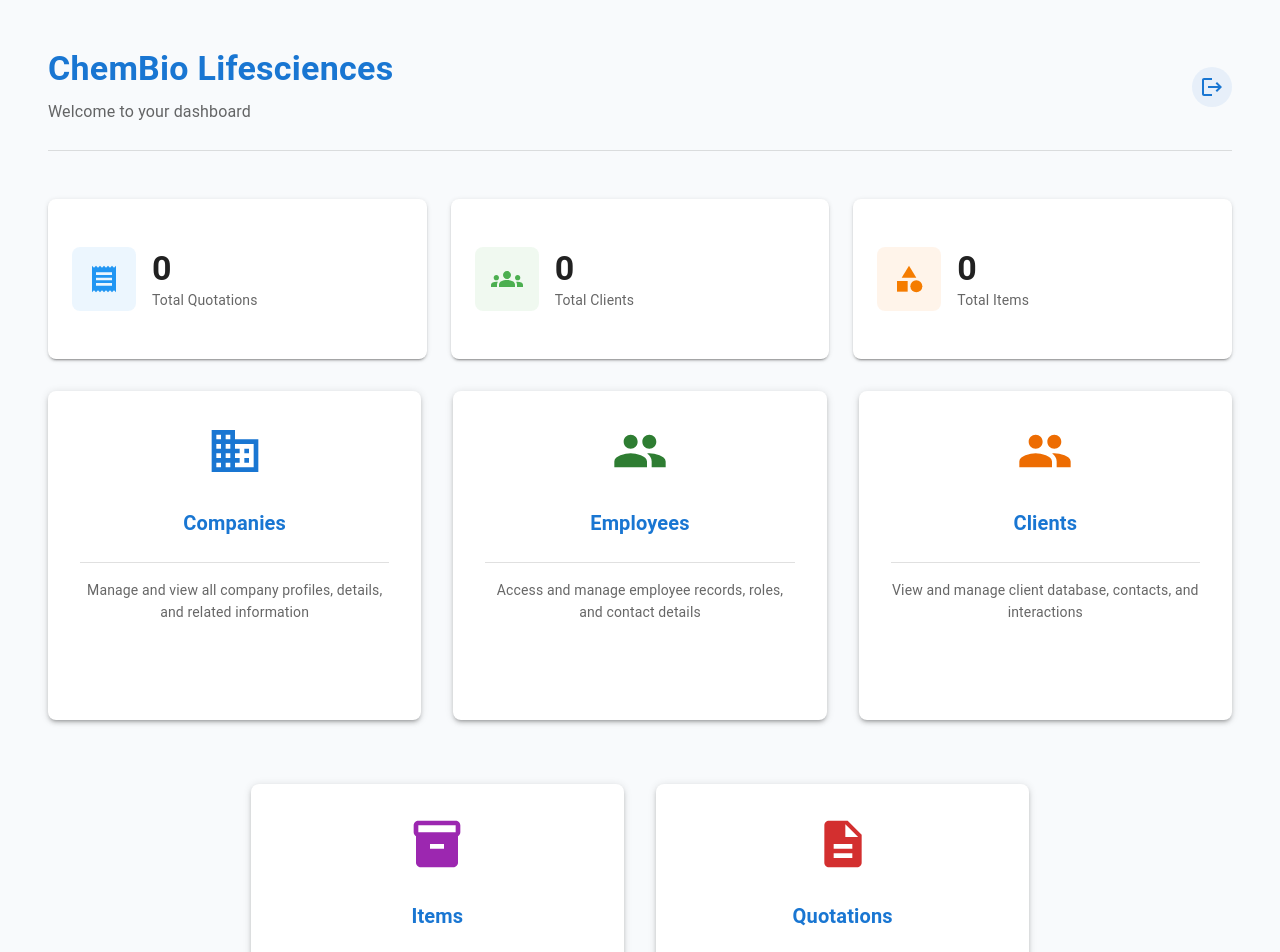
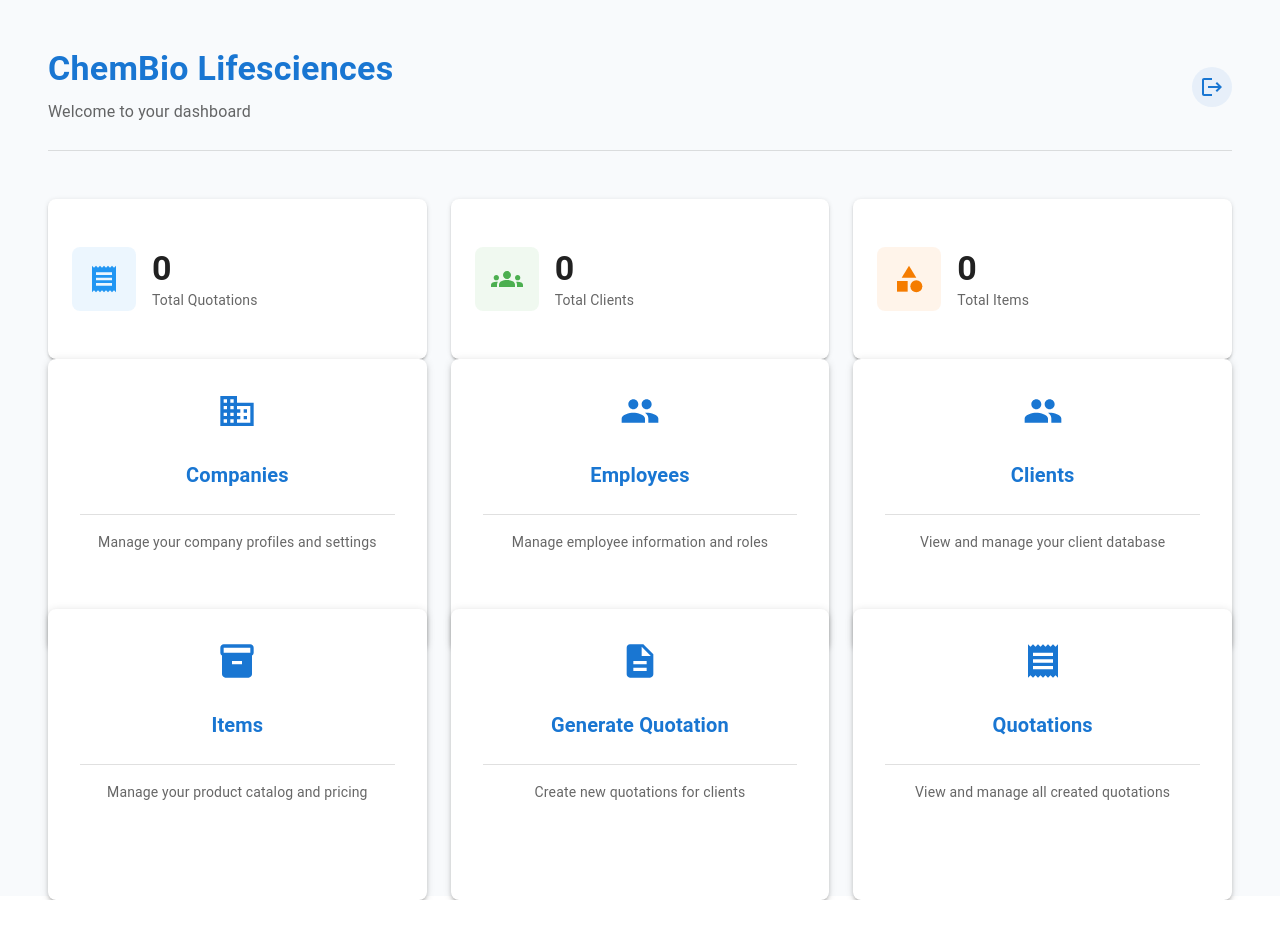
Before and after one commit to gauravitis/quotecms, a React (Create React App) app in the folder frontend/: page /dashboard in a window 1280 px wide. Shown: the top 952 px of the page. After the commit the page ends 900 px from the top, so only its background shows below. Built offline with nearby package versions, Linux system fonts and the light colour scheme; no server answers; the HTML template or start-up script is replaced by a standard one.

Commit message:
feat: add Quotations page and dashboard integration - Add new Quotations component with table view - Update Dashboard with Quotations card - Add route for Quotations page

```diff
--- a/frontend/src/App.js
+++ b/frontend/src/App.js
@@ -7,6 +7,7 @@ import Companies from './components/Companies';
 import Employees from './components/Employees';
 import Clients from './components/Clients';
 import Items from './components/Items';
+import Quotations from './components/Quotations';
 import { ThemeProvider, createTheme } from '@mui/material';
 
 // Create a custom theme
@@ -63,7 +64,8 @@ function App() {
           <Route path="/employees" element={<Employees />} />
           <Route path="/clients" element={<Clients />} />
           <Route path="/items" element={<Items />} />
-          <Route path="/quotations" element={<QuotationForm />} />
+          <Route path="/generate-quotation" element={<QuotationForm />} />
+          <Route path="/quotations" element={<Quotations />} />
           {/* Catch all route */}
           <Route path="*" element={<Navigate to="/" replace />} />
         </Routes>
--- a/frontend/src/components/Dashboard.js
+++ b/frontend/src/components/Dashboard.js
@@ -163,6 +163,45 @@ export default function Dashboard() {
         fetchStats();
     }, []);
 
+    const dashboardItems = [
+        {
+            title: 'Companies',
+            icon: <BusinessIcon sx={{ fontSize: 40, color: 'primary.main' }} />,
+            description: 'Manage your company profiles and settings',
+            onClick: () => navigate('/companies')
+        },
+        {
+            title: 'Employees',
+            icon: <PeopleIcon sx={{ fontSize: 40, color: 'primary.main' }} />,
+            description: 'Manage employee information and roles',
+            onClick: () => navigate('/employees')
+        },
+        {
+            title: 'Clients',
+            icon: <GroupIcon sx={{ fontSize: 40, color: 'primary.main' }} />,
+            description: 'View and manage your client database',
+            onClick: () => navigate('/clients')
+        },
+        {
+            title: 'Items',
+            icon: <InventoryIcon sx={{ fontSize: 40, color: 'primary.main' }} />,
+            description: 'Manage your product catalog and pricing',
+            onClick: () => navigate('/items')
+        },
+        {
+            title: 'Generate Quotation',
+            icon: <DescriptionIcon sx={{ fontSize: 40, color: 'primary.main' }} />,
+            description: 'Create new quotations for clients',
+            onClick: () => navigate('/generate-quotation')
+        },
+        {
+            title: 'Quotations',
+            icon: <ReceiptIcon sx={{ fontSize: 40, color: 'primary.main' }} />,
+            description: 'View and manage all created quotations',
+            onClick: () => navigate('/quotations')
+        }
+    ];
+
     return (
         <Box
             sx={{
@@ -248,71 +287,12 @@ export default function Dashboard() {
                 </Grid>
 
                 {/* Dashboard Cards */}
-                <Grid
-                    container
-                    spacing={4}
-                    sx={{
-                        mt: 2,
-                        mb: 4,
-                        display: 'flex',
-                        flexWrap: 'wrap',
-                        justifyContent: 'flex-start'
-                    }}
-                >
-                    {/* Top Row */}
-                    <Grid item xs={12} sm={6} lg={4}>
-                        <DashboardCard
-                            title="Companies"
-                            icon={<BusinessIcon sx={{ fontSize: 56, color: '#1976d2' }} />}
-                            description="Manage and view all company profiles, details, and related information"
-                            onClick={() => navigate('/companies')}
-                        />
-                    </Grid>
-                    <Grid item xs={12} sm={6} lg={4}>
-                        <DashboardCard
-                            title="Employees"
-                            icon={<PeopleIcon sx={{ fontSize: 56, color: '#2e7d32' }} />}
-                            description="Access and manage employee records, roles, and contact details"
-                            onClick={() => navigate('/employees')}
-                        />
-                    </Grid>
-                    <Grid item xs={12} sm={6} lg={4}>
-                        <DashboardCard
-                            title="Clients"
-                            icon={<GroupIcon sx={{ fontSize: 56, color: '#ed6c02' }} />}
-                            description="View and manage client database, contacts, and interactions"
-                            onClick={() => navigate('/clients')}
-                        />
-                    </Grid>
-
-                    {/* Bottom Row */}
-                    <Grid
-                        container
-                        item
-                        xs={12}
-                        spacing={4}
-                        sx={{
-                            mt: { xs: 4, sm: 8 },  // Added more margin top
-                            justifyContent: 'center'
-                        }}
-                    >
-                        <Grid item xs={12} sm={6} lg={4}>
-                            <DashboardCard
-                                title="Items"
-                                icon={<InventoryIcon sx={{ fontSize: 56, color: '#9c27b0' }} />}
-                                description="Browse and manage your product catalogue and inventory items"
-                                onClick={() => navigate('/items')}
-                            />
+                <Grid container spacing={3}>
+                    {dashboardItems.map((item, index) => (
+                        <Grid item xs={12} sm={6} md={4} key={index}>
+                            <DashboardCard {...item} />
                         </Grid>
-                        <Grid item xs={12} sm={6} lg={4}>
-                            <DashboardCard
-                                title="Quotations"
-                                icon={<DescriptionIcon sx={{ fontSize: 56, color: '#d32f2f' }} />}
-                                description="Generate, track, and manage all your business quotations"
-                                onClick={() => navigate('/quotations')}
-                            />
-                        </Grid>
-                    </Grid>
+                    ))}
                 </Grid>
             </Container>
         </Box>
--- /dev/null
+++ b/frontend/src/components/Quotations.js
@@ -0,0 +1,148 @@
+import React, { useState, useEffect } from 'react';
+import {
+    Box,
+    Container,
+    Typography,
+    Paper,
+    Table,
+    TableBody,
+    TableCell,
+    TableContainer,
+    TableHead,
+    TableRow,
+    IconButton,
+    Tooltip,
+    CircularProgress,
+} from '@mui/material';
+import DownloadIcon from '@mui/icons-material/Download';
+import VisibilityIcon from '@mui/icons-material/Visibility';
+import DeleteIcon from '@mui/icons-material/Delete';
+
+export default function Quotations() {
+    const [quotations, setQuotations] = useState([]);
+    const [loading, setLoading] = useState(true);
+    const [error, setError] = useState(null);
+
+    useEffect(() => {
+        fetchQuotations();
+    }, []);
+
+    const fetchQuotations = async () => {
+        try {
+            const response = await fetch('http://localhost:5000/api/quotations');
+            const data = await response.json();
+            setQuotations(data.data || []);
+            setLoading(false);
+        } catch (error) {
+            console.error('Error fetching quotations:', error);
+            setError('Failed to load quotations');
+            setLoading(false);
+        }
+    };
+
+    const handleDownload = async (quotationId, fileName) => {
+        try {
+            const response = await fetch(`http://localhost:5000/api/download-quotation/${fileName}`);
+            const blob = await response.blob();
+            const url = window.URL.createObjectURL(blob);
+            const a = document.createElement('a');
+            a.href = url;
+            a.download = fileName;
+            document.body.appendChild(a);
+            a.click();
+            window.URL.revokeObjectURL(url);
+            document.body.removeChild(a);
+        } catch (error) {
+            console.error('Error downloading quotation:', error);
+        }
+    };
+
+    if (loading) {
+        return (
+            <Box sx={{ display: 'flex', justifyContent: 'center', alignItems: 'center', height: '100vh' }}>
+                <CircularProgress />
+            </Box>
+        );
+    }
+
+    if (error) {
+        return (
+            <Box sx={{ p: 3 }}>
+                <Typography color="error">{error}</Typography>
+            </Box>
+        );
+    }
+
+    return (
+        <Box sx={{ minHeight: '100vh', bgcolor: '#f8fafc', py: 6 }}>
+            <Container maxWidth="xl">
+                <Typography
+                    variant="h4"
+                    component="h1"
+                    sx={{
+                        fontWeight: 700,
+                        color: 'primary.main',
+                        mb: 4
+                    }}
+                >
+                    Quotations
+                </Typography>
+
+                <TableContainer component={Paper} sx={{ mt: 2 }}>
+                    <Table>
+                        <TableHead>
+                            <TableRow>
+                                <TableCell>Reference Number</TableCell>
+                                <TableCell>Company</TableCell>
+                                <TableCell>Client</TableCell>
+                                <TableCell>Created By</TableCell>
+                                <TableCell>Created Date</TableCell>
+                                <TableCell align="center">Actions</TableCell>
+                            </TableRow>
+                        </TableHead>
+                        <TableBody>
+                            {quotations.map((quotation) => (
+                                <TableRow key={quotation.id}>
+                                    <TableCell>{quotation.reference_number}</TableCell>
+                                    <TableCell>{quotation.company_name}</TableCell>
+                                    <TableCell>{quotation.client_name}</TableCell>
+                                    <TableCell>{quotation.created_by}</TableCell>
+                                    <TableCell>
+                                        {new Date(quotation.created_at).toLocaleDateString()}
+                                    </TableCell>
+                                    <TableCell align="center">
+                                        <Tooltip title="Download">
+                                            <IconButton
+                                                onClick={() => handleDownload(quotation.id, quotation.file_name)}
+                                                color="primary"
+                                                size="small"
+                                            >
+                                                <DownloadIcon />
+                                            </IconButton>
+                                        </Tooltip>
+                                        <Tooltip title="View">
+                                            <IconButton
+                                                color="info"
+                                                size="small"
+                                            >
+                                                <VisibilityIcon />
+                                            </IconButton>
+                                        </Tooltip>
+                                        <Tooltip title="Delete">
+                                            <IconButton
+                                                color="error"
+                                                size="small"
+                                            >
+                                                <DeleteIcon />
+                                            </IconButton>
+                                        </Tooltip>
+                                    </TableCell>
+                                </TableRow>
+                            ))}
+                        </TableBody>
+                    </Table>
+                </TableContainer>
+            </Container>
+        </Box>
+    );
+}
```
